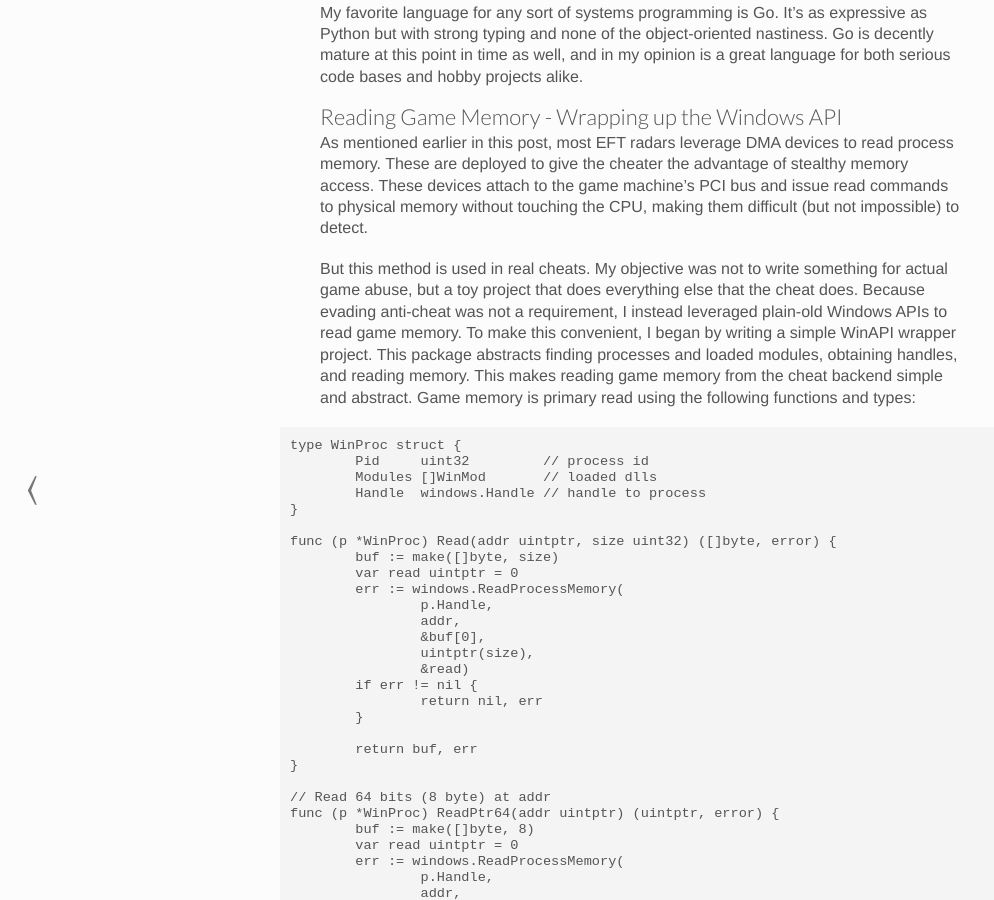
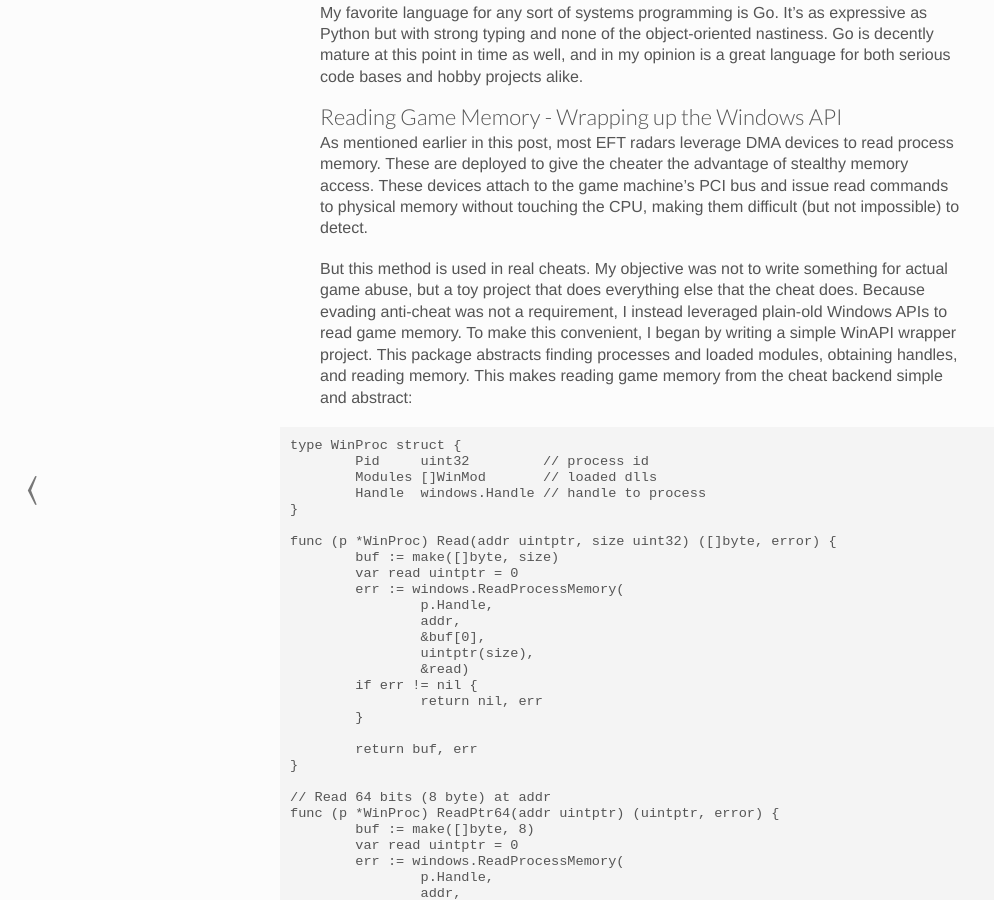
Before and after one commit to joshfinley/joshfinley.github.io, a Jekyll site: the page built from _posts/2022-05-13-game-hacking-writing-a-radar.md, in a window 1280 px wide and 900 px high, scrolled down 2864 px. Shown: the whole window, without its empty margins (0-994 px from the left). Built offline with Jekyll 4.4.1, drawn with Linux system fonts in a browser that asks for light colours.

Commit message:
edit post

````diff
--- a/_posts/2022-05-13-game-hacking-writing-a-radar.md
+++ b/_posts/2022-05-13-game-hacking-writing-a-radar.md
@@ -68,7 +68,7 @@ My favorite language for any sort of systems programming is Go. It's as expressi
 
 As mentioned earlier in this post, most EFT radars leverage DMA devices to read process memory. These are deployed to give the cheater the advantage of stealthy memory access. These devices attach to the game machine's PCI bus and issue read commands to physical memory without touching the CPU, making them difficult (but not impossible) to detect.
 
-But this method is used in real cheats. My objective was not to write something for actual game abuse, but a toy project that does everything else that the cheat does. Because evading anti-cheat was not a requirement, I instead leveraged plain-old Windows APIs to read game memory. To make this convenient, I began by writing a simple WinAPI wrapper project. This package abstracts finding processes and loaded modules, obtaining handles, and reading memory. This makes reading game memory  from the cheat backend simple and abstract. Game memory is primary read using the following functions and types:
+But this method is used in real cheats. My objective was not to write something for actual game abuse, but a toy project that does everything else that the cheat does. Because evading anti-cheat was not a requirement, I instead leveraged plain-old Windows APIs to read game memory. To make this convenient, I began by writing a simple WinAPI wrapper project. This package abstracts finding processes and loaded modules, obtaining handles, and reading memory. This makes reading game memory from the cheat backend simple and abstract:
 
 ```
 type WinProc struct {
````
